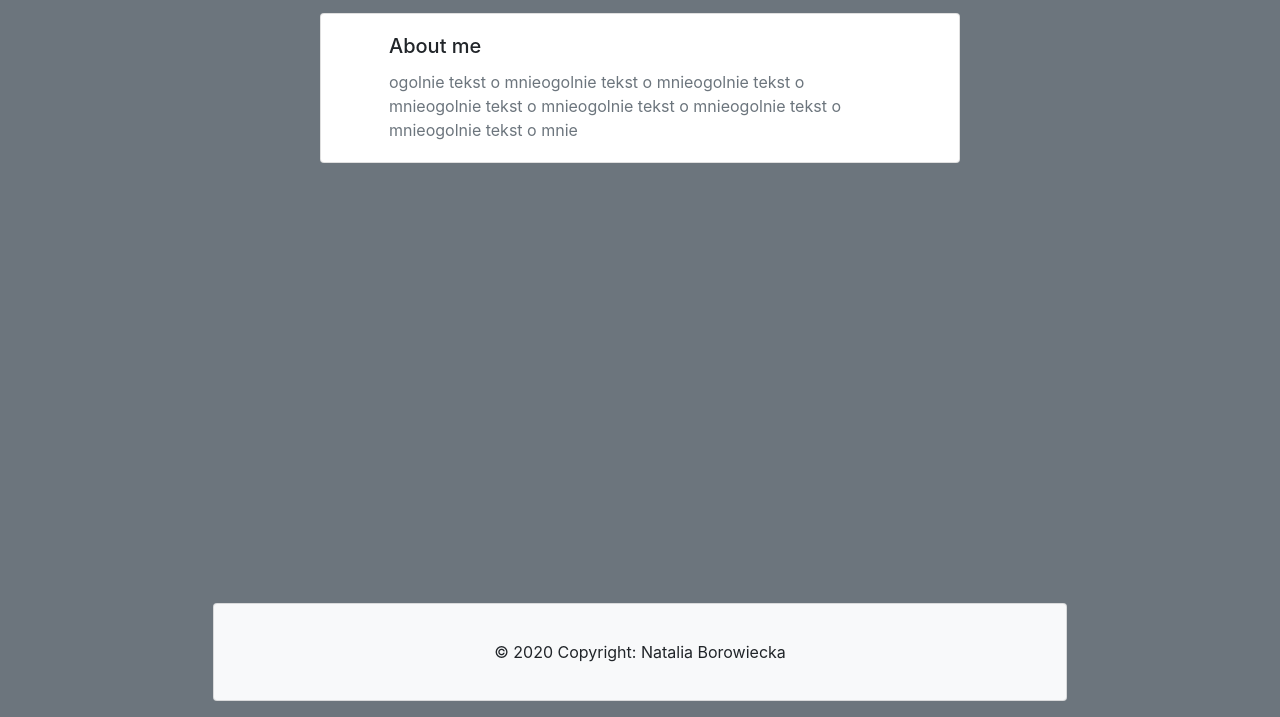
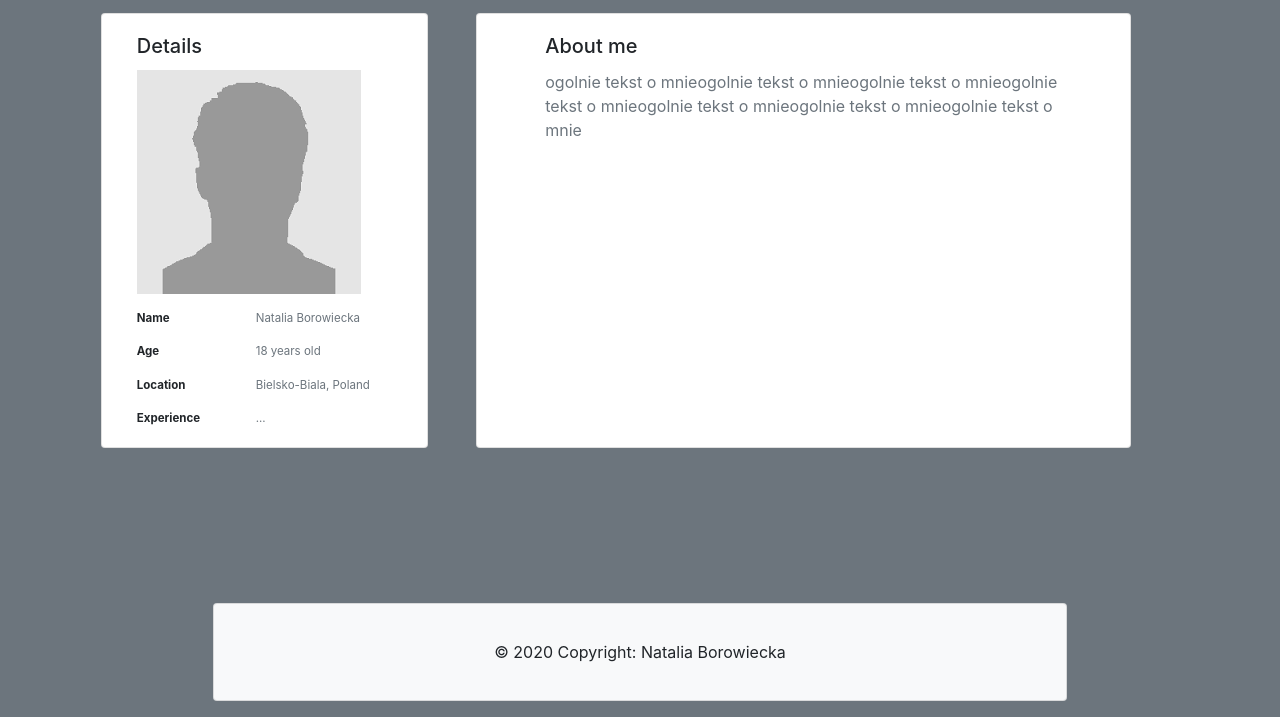
Before and after one commit to nataliaborowiecka/CV, a website: page index.html in a window 1280 px wide. Shown: the part 83-800 px from the top of the page. Drawn offline with nearby package versions, Linux system fonts and the light colour scheme.

Commit message:
details panel

```diff
--- a/index.html
+++ b/index.html
@@ -58,17 +58,54 @@
           <span class="sr-only">(current)</span></a>
     </nav>
     </div>
-    <div class="d-flex justify-content-center mt-5">
-    <div class="card w-50 col-md-6 px-md-5 rounded m-5">
-      <div class="card-body">
-        <h5 class="card-title">About me</h5>
-        <div class="text-secondary"> ogolnie tekst o mnieogolnie tekst o mnieogolnie tekst o mnieogolnie tekst o mnieogolnie tekst o mnieogolnie tekst o mnieogolnie tekst o mnie
-
+    <div class="row mt-5 d-flex justify-content-center">
+      <div class="card mt-5 mb-5 col-sm-3">
+        <div class="card-body">
+          <h5 class="card-title">Details</h5>
+          <img src="./zdjecie moje.png" class="img-fluid" alt="Photo">
+          <div class="row d-flex justify-content-center mt-3">
+            <div class="col-sm-5" style="font-size: 0.9vw;">
+              <strong>Name</strong>
+            </div>
+            <div class="col-sm-7 text-secondary" style="font-size:0.9vw">
+              Natalia Borowiecka
+            </div>
+          </div>
+          <div class="row d-flex justify-content-center mt-3">
+            <div class="col-sm-5" style="font-size: 0.9vw;">
+              <strong>Age</strong>
+            </div>
+            <div class="col-sm-7 text-secondary" style="font-size:0.9vw">
+              18 years old
+            </div>
+          </div>
+          <div class="row d-flex justify-content-center mt-3">
+            <div class="col-sm-5" style="font-size: 0.9vw;">
+              <strong>Location</strong>
+            </div>
+            <div class="col-sm-7 text-secondary" style="font-size:0.9vw">
+              Bielsko-Biala,
+               Poland
+            </div>
+          </div>
+          <div class="row d-flex justify-content-center mt-3">
+            <div class="col-sm-5" style="font-size: 0.9vw;">
+              <strong>Experience</strong>
+            </div>
+            <div class="col-sm-7 text-secondary" style="font-size:0.9vw">
+              ...
+            </div>
+          </div>
         </div>
       </div>
-    </div>
+      <div class="card col-sm-6 px-md-5 rounded m-5">
+        <div class="card-body">
+          <h5 class="card-title">About me</h5>
+          <div class="text-secondary"> ogolnie tekst o mnieogolnie tekst o mnieogolnie tekst o mnieogolnie tekst o mnieogolnie tekst o mnieogolnie tekst o mnieogolnie tekst o mnie
+          </div>
+        </div>
       </div>
-      </div>
+
       <div class="d-flex justify-content-center fixed-bottom mb-3">
       <div class="card col-md-8 bg-light">
         <div class="card-body">
```
Also changed, not shown: contact.html (+43 -3 lines), portfolio.html (+42 -2 lines), resume.html (+43 -2 lines), zdjecie moje.png (added).
